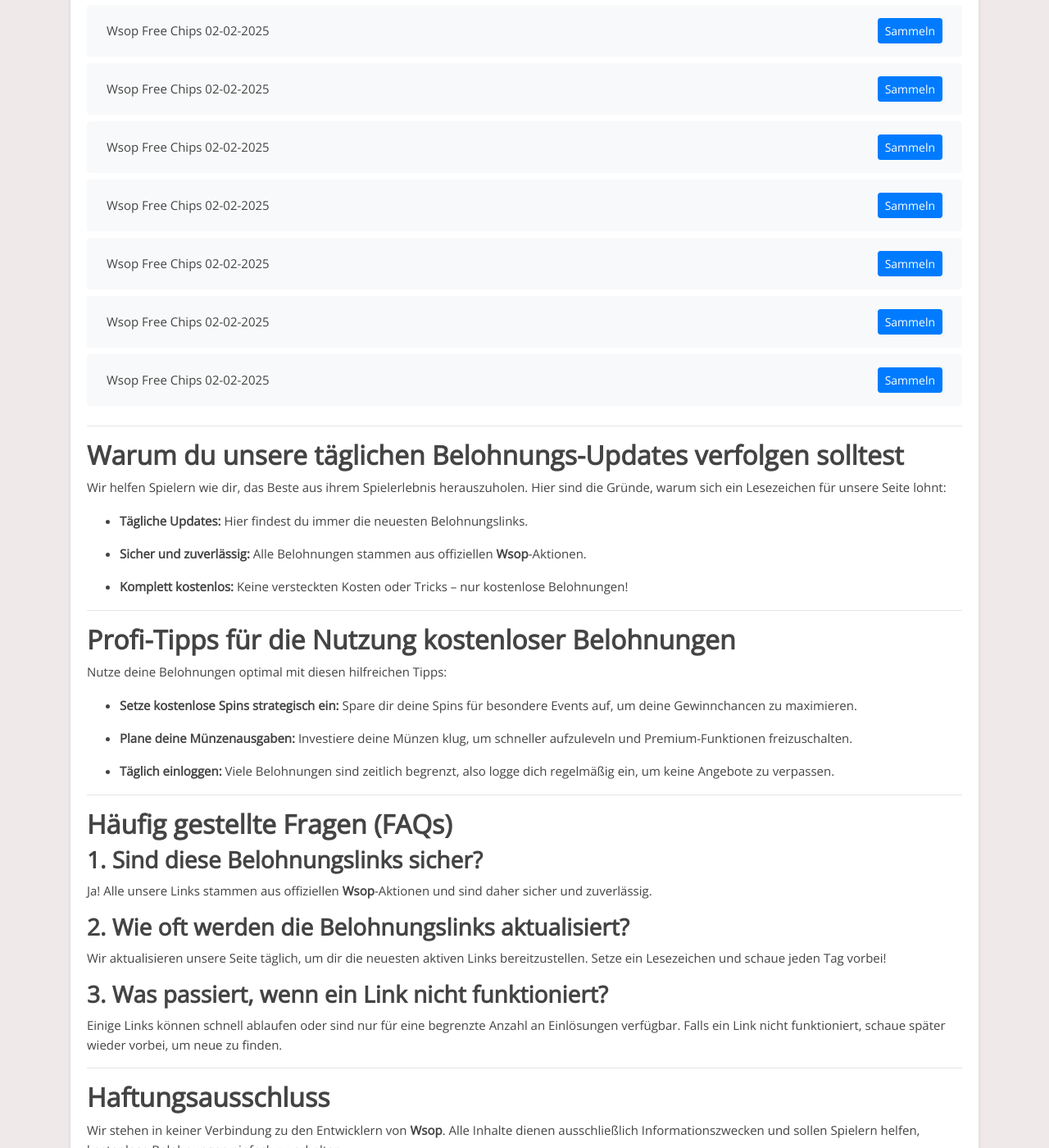
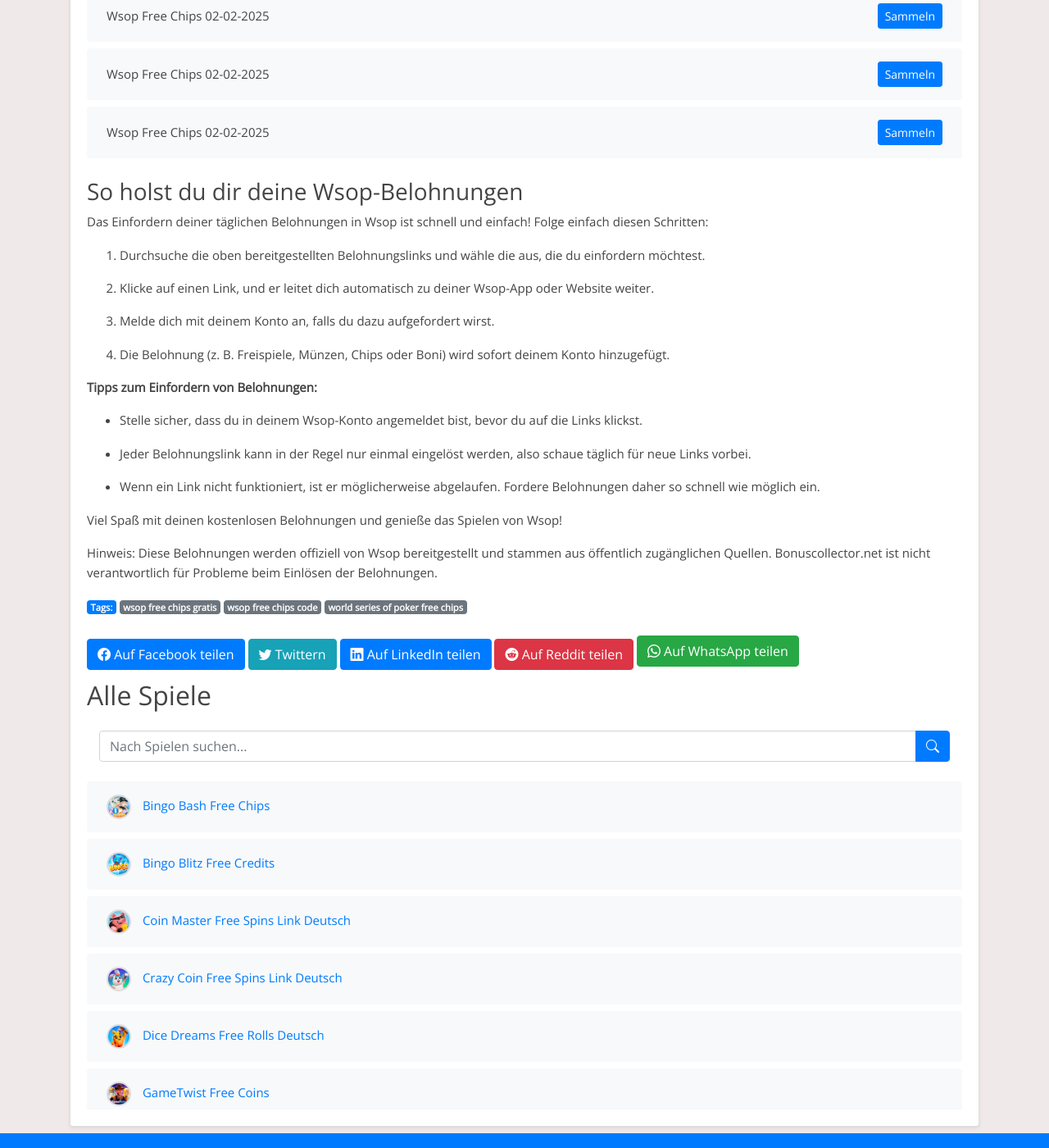
Before and after one commit to Prollad99/bs-de, a Jekyll site: the page built from _posts/2025-01-20-wsop.md, in a window 1280 px wide and 1400 px high, scrolled down 7523 px. Shown: the whole window at 82% size. Built offline with Jekyll 4.4.1, drawn with Linux system fonts in a browser that asks for light colours; some of the changed text lies outside the part shown.

Commit message:
Aktualisiere wsop-Belohnungslinks, Inhalte und Änderungsdatum

```diff
--- a/_includes/wsop_footer.html
+++ b/_includes/wsop_footer.html
@@ -1,55 +1,27 @@
----
+### So holst du dir deine Wsop-Belohnungen
 
 
-## **Warum du unsere täglichen Belohnungs-Updates verfolgen solltest**
+Das Einfordern deiner täglichen Belohnungen in Wsop ist schnell und einfach! Folge einfach diesen Schritten:
 
-Wir helfen Spielern wie dir, das Beste aus ihrem Spielerlebnis herauszuholen. Hier sind die Gründe, warum sich ein Lesezeichen für unsere Seite lohnt:
+1. Durchsuche die oben bereitgestellten Belohnungslinks und wähle die aus, die du einfordern möchtest.
 
-- **Tägliche Updates:** Hier findest du immer die neuesten Belohnungslinks.
+2. Klicke auf einen Link, und er leitet dich automatisch zu deiner Wsop-App oder Website weiter.
 
-- **Sicher und zuverlässig:** Alle Belohnungen stammen aus offiziellen **Wsop**-Aktionen.
+3. Melde dich mit deinem Konto an, falls du dazu aufgefordert wirst.
 
-- **Komplett kostenlos:** Keine versteckten Kosten oder Tricks – nur kostenlose Belohnungen!
+4. Die Belohnung (z. B. Freispiele, Münzen, Chips oder Boni) wird sofort deinem Konto hinzugefügt.
 
 
----
+**Tipps zum Einfordern von Belohnungen:**
+
+- Stelle sicher, dass du in deinem Wsop-Konto angemeldet bist, bevor du auf die Links klickst.
+
+- Jeder Belohnungslink kann in der Regel nur einmal eingelöst werden, also schaue täglich für neue Links vorbei.
+
+- Wenn ein Link nicht funktioniert, ist er möglicherweise abgelaufen. Fordere Belohnungen daher so schnell wie möglich ein.
 
 
-## **Profi-Tipps für die Nutzung kostenloser Belohnungen**
-
-Nutze deine Belohnungen optimal mit diesen hilfreichen Tipps:
-
-- **Setze kostenlose Spins strategisch ein:** Spare dir deine Spins für besondere Events auf, um deine Gewinnchancen zu maximieren.
-
-- **Plane deine Münzenausgaben:** Investiere deine Münzen klug, um schneller aufzuleveln und Premium-Funktionen freizuschalten.
-
-- **Täglich einloggen:** Viele Belohnungen sind zeitlich begrenzt, also logge dich regelmäßig ein, um keine Angebote zu verpassen.
+Viel Spaß mit deinen kostenlosen Belohnungen und genieße das Spielen von Wsop!
 
 
----
-
-
-## **Häufig gestellte Fragen (FAQs)**
-
-
-### **1. Sind diese Belohnungslinks sicher?**
-
-Ja! Alle unsere Links stammen aus offiziellen **Wsop**-Aktionen und sind daher sicher und zuverlässig.
-
-
-### **2. Wie oft werden die Belohnungslinks aktualisiert?**
-
-Wir aktualisieren unsere Seite täglich, um dir die neuesten aktiven Links bereitzustellen. Setze ein Lesezeichen und schaue jeden Tag vorbei!
-
-
-### **3. Was passiert, wenn ein Link nicht funktioniert?**
-
-Einige Links können schnell ablaufen oder sind nur für eine begrenzte Anzahl an Einlösungen verfügbar. Falls ein Link nicht funktioniert, schaue später wieder vorbei, um neue zu finden.
-
-
----
-
-
-## **Haftungsausschluss**
-
-Wir stehen in keiner Verbindung zu den Entwicklern von **Wsop**. Alle Inhalte dienen ausschließlich Informationszwecken und sollen Spielern helfen, kostenlose Belohnungen einfach zu erhalten.
+Hinweis: Diese Belohnungen werden offiziell von Wsop bereitgestellt und stammen aus öffentlich zugänglichen Quellen. Bonuscollector.net ist nicht verantwortlich für Probleme beim Einlösen der Belohnungen.
--- a/_includes/wsop_post.html
+++ b/_includes/wsop_post.html
@@ -1,32 +1,13 @@
-Bist du ein engagierter **Wsop**-Spieler? Suchst du nach der einfachsten Möglichkeit, kostenlose Münzen, Spins und andere Boni zu sammeln? Dann bist du hier genau richtig! Wir aktualisieren diese Seite täglich mit neuen Belohnungslinks, damit du keine Chance verpasst, schneller aufzuleveln und das Spiel in vollen Zügen zu genießen.
+Entdecke tägliche Wsop-Belohnungen!
 
 
-## **Was sind Belohnungslinks?**
-
-Belohnungslinks sind offizielle Aktionen der **Wsop**-Entwickler, die den Spielern kostenlose In-Game-Gegenstände wie Spins, Münzen und exklusive Boni bieten. Sie sind eine großartige Möglichkeit, dein Gameplay zu verbessern, ohne Geld auszugeben.
+Bist du ein Fan von Wsop und möchtest dein Spielerlebnis verbessern? Du bist hier genau richtig! Diese Seite ist allen Wsop-Enthusiasten gewidmet, die täglich kostenlose Belohnungen einfordern möchten. Hier findest du die neuesten Links, um Freispiele, Münzen, Chips und andere spannende Boni zu sammeln, damit du das Spiel noch mehr genießen kannst.
 
 
-Jeden Tag stellen wir dir die neuesten und zuverlässigsten Belohnungslinks zur Verfügung, damit du deine Belohnungen problemlos einlösen und deine Reise ohne Unterbrechungen fortsetzen kannst.
+Wsop ist ein unterhaltsames Spiel, das von Millionen geliebt wird. Ob du höhere Level erreichen oder einfach nur den Nervenkitzel genießen möchtest – unsere täglichen Belohnungslinks halten dich im Spiel.
 
 
----
+Hinweis: Wsop ist eine kostenlose App, die ausschließlich zu Unterhaltungszwecken entwickelt wurde. Bonuscollector.net ist eine unabhängige Plattform und steht in keiner Verbindung zu den Entwicklern oder Eigentümern von Wsop.
 
 
-## **So kannst du deine kostenlosen Belohnungen einlösen**
-
-Das Einlösen deiner täglichen Belohnungen ist ganz einfach und erfordert nur wenige Schritte:
-
-1. **Wähle einen Belohnungslink aus der Liste unten aus.**
-
-2. **Tippe auf den Link und melde dich in deinem Wsop-Konto an.**
-
-3. **Die Belohnung wird sofort deinem Konto gutgeschrieben!**
-
-
-Schau regelmäßig auf dieser Seite vorbei, da die Links schnell ablaufen können. Verpasse keine Gelegenheit!
-
-
----
-
-
-## **Heutige Wsop Belohnungslinks**
+Schau täglich vorbei, um sicherzustellen, dass du keine Belohnung verpasst!
```
